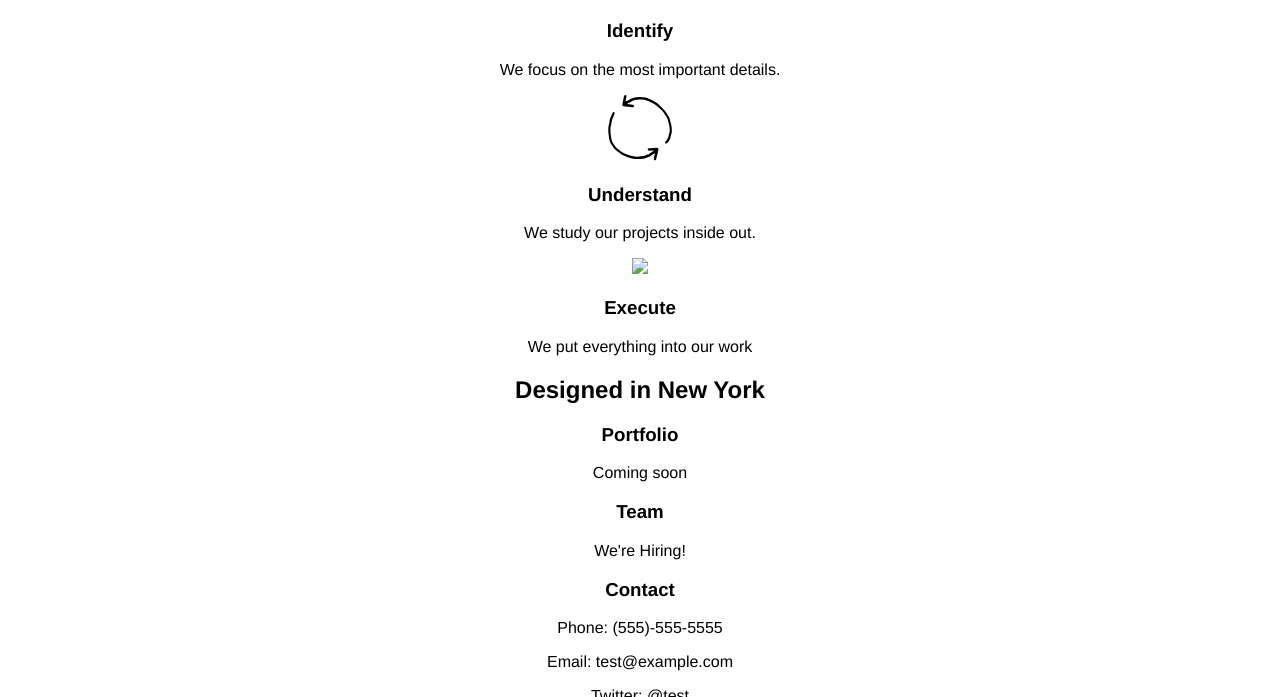
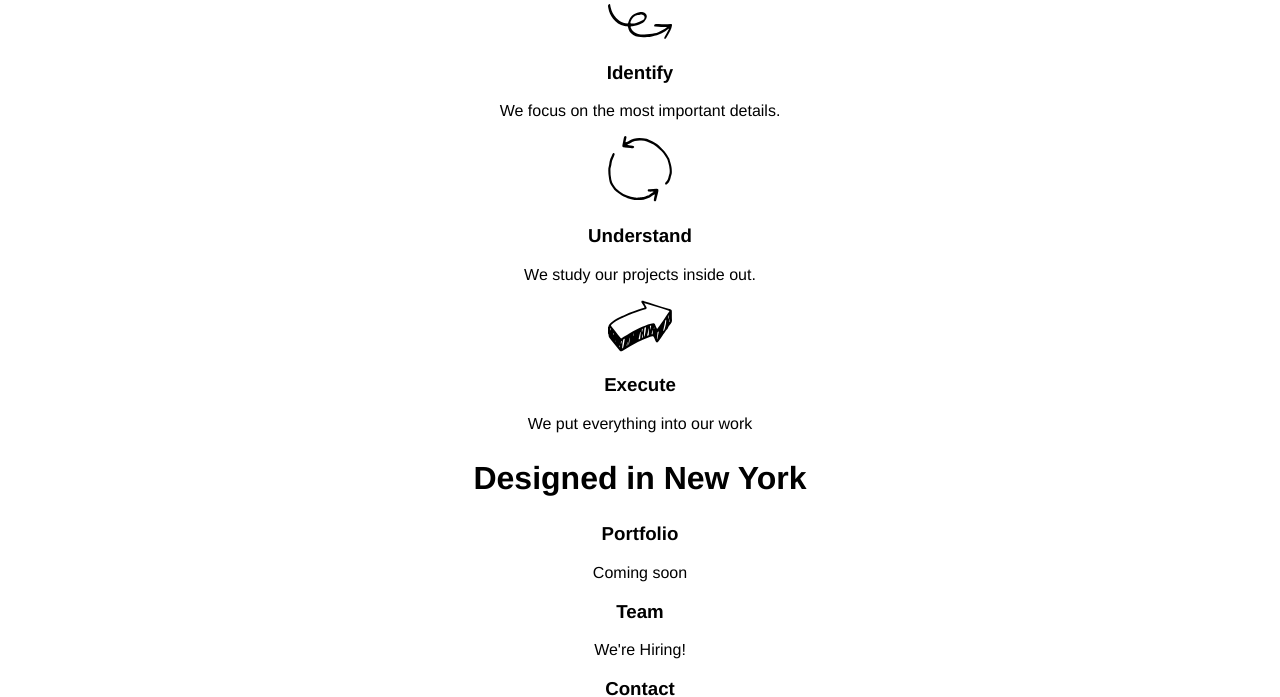
Before and after one commit to ashrafstakala/broadway, a plain HTML site: page index.html in a window 1280 px wide. Shown: the part 429-1126 px from the top of the page. Drawn offline with Linux system fonts and the light colour scheme.

Commit message:
Fixed image issues + more styling

```diff
--- a/index.html
+++ b/index.html
@@ -16,13 +16,13 @@
     </div>
     <div>
       <h2>Our Process</h2>
-        <img src="./resources/images/identidy.svg">
+        <img src="./resources/images/identify.svg">
         <h3>Identify</h3>
         <p>We focus on the most important details.</p>
         <img src="./resources/images/understand.svg">
         <h3>Understand</h3>
         <p>We study our projects inside out.</p>
-        <img src="execute.svg">
+        <img src="./resources/images/execute.svg">
         <h3>Execute</h3>
         <p>We put everything into our work</p>
     </div>
--- a/resources/css/style.css
+++ b/resources/css/style.css
@@ -14,3 +14,7 @@ h1 {
   color: white;
   font-size: 18px;
 }
+h2 {
+  font-size: 32px;
+  font-weight: bold;
+}
```
